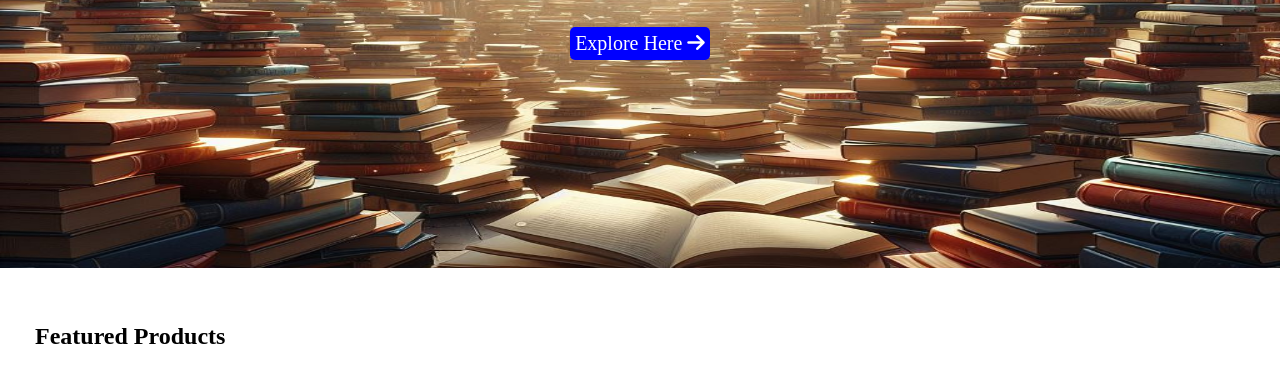
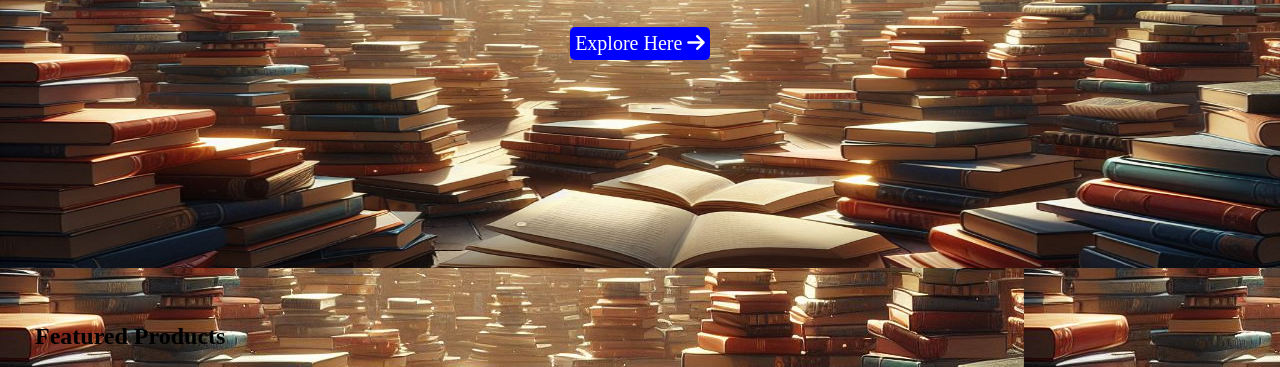
Before and after one commit to KashishRaheja001/Booklyl.com, a plain HTML site: page index.html in a window 1280 px wide. Shown: the part 362-729 px from the top of the page. Drawn offline with Linux system fonts and the light colour scheme.

Commit message:
Update index.html

```diff
--- a/index.html
+++ b/index.html
@@ -8,7 +8,8 @@
     <link rel="stylesheet" href="style.css">
     <title>BOOKLY</title>
 </head>
-<body>
+<body style="background-image: url(/New_images/BG1.jpeg);">
+
     <nav class="navbar">
         <div class="nav-right">
             <li><a href="index.html">Home</a></li>
```
